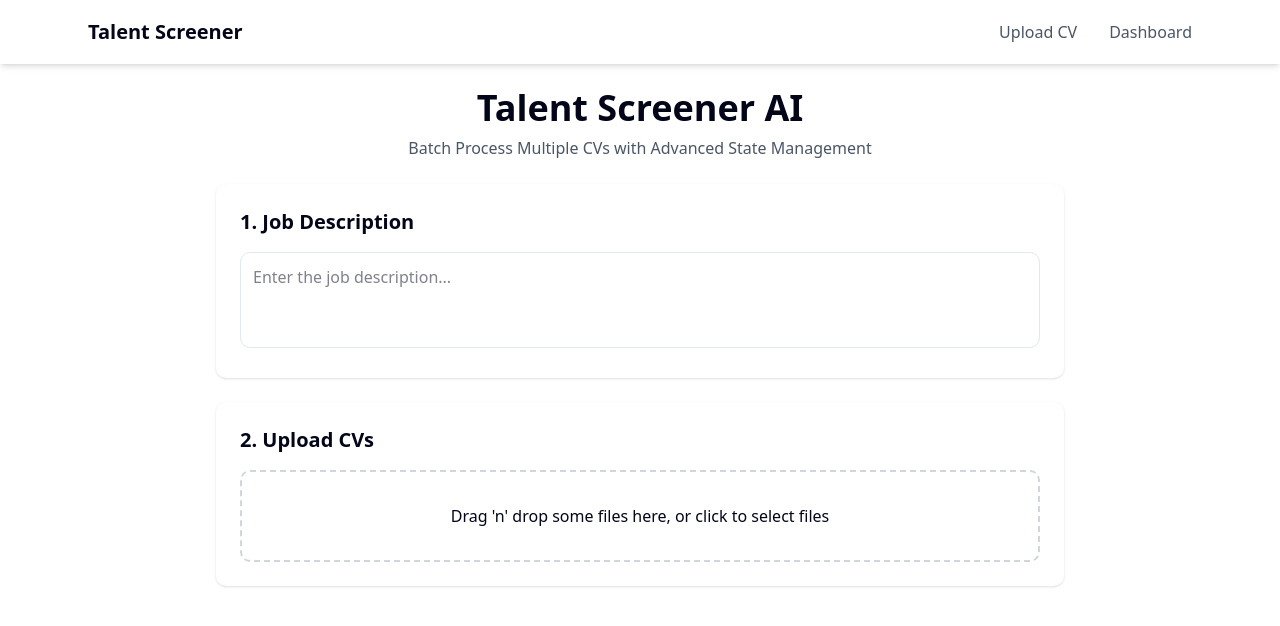
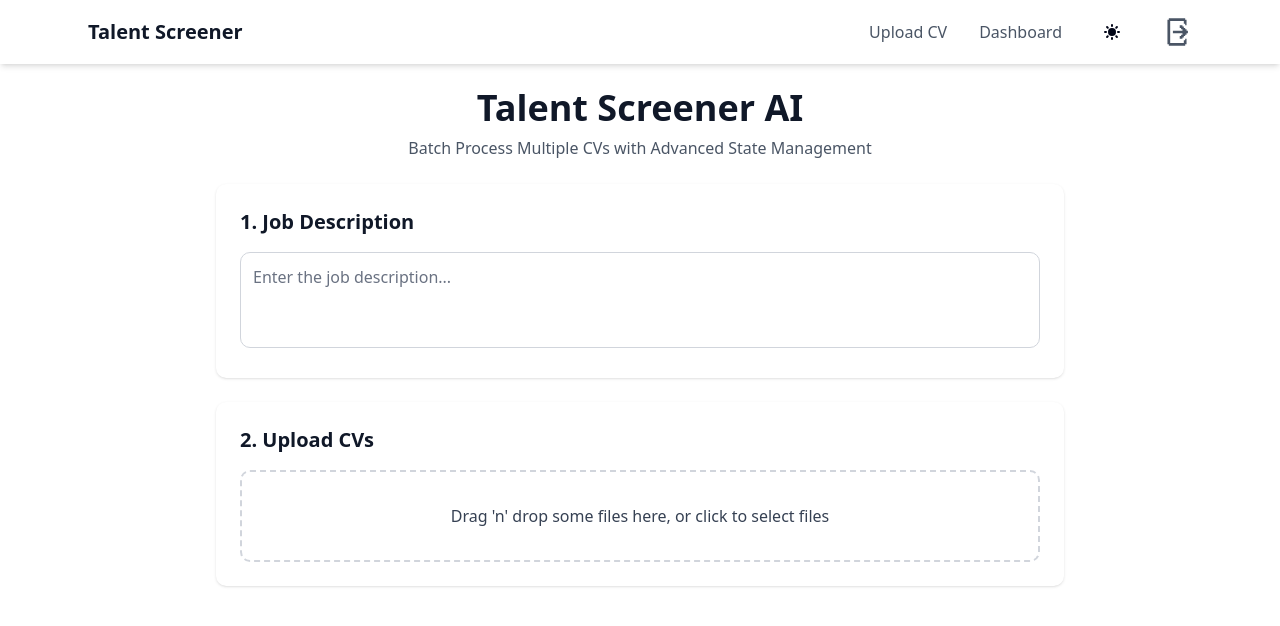
Before and after one commit to bukanboboiboy/Talent-Screener, a Next.js app: page / in a window 1280 px wide. Shown: the top 626 px of the page. Built offline with nearby package versions, Linux system fonts and the light colour scheme.

Commit message:
dark mode

```diff
--- a/src/app/layout.tsx
+++ b/src/app/layout.tsx
@@ -14,6 +14,7 @@ const geistMono = Geist_Mono({
 });
 
 import Navbar from "@/components/Navbar";
+import { ThemeProvider } from "@/contexts/ThemeContext";
 
 const inter = Inter({ subsets: ["latin"] });
 
@@ -32,8 +33,10 @@ export default function RootLayout({
       <body
         className={`${geistSans.variable} ${geistMono.variable} antialiased`}
       >
-        <Navbar />
-        {children}
+        <ThemeProvider>
+          <Navbar />
+          {children}
+        </ThemeProvider>
       </body>
     </html>
   );
--- a/src/app/page.tsx
+++ b/src/app/page.tsx
@@ -73,25 +73,25 @@ export default function HomePage() {
   return (
     <main className="max-w-4xl mx-auto p-6 space-y-6">
       <div className="text-center">
-        <h1 className="text-4xl font-bold">Talent Screener AI</h1>
-        <p className="text-gray-600 mt-2">Batch Process Multiple CVs with Advanced State Management</p>
+        <h1 className="text-4xl font-bold text-gray-900 dark:text-white">Talent Screener AI</h1>
+        <p className="text-gray-600 dark:text-gray-300 mt-2">Batch Process Multiple CVs with Advanced State Management</p>
       </div>
 
       {/* Form Input */}
-      <div className="bg-white p-6 rounded-lg shadow">
-        <h2 className="text-xl font-semibold mb-4">1. Job Description</h2>
+      <div className="bg-white dark:bg-gray-800 p-6 rounded-lg shadow">
+        <h2 className="text-xl font-semibold mb-4 text-gray-900 dark:text-white">1. Job Description</h2>
         <textarea
           value={jobDescription}
           onChange={(e) => setJobDescription(e.target.value)}
           placeholder="Enter the job description..."
-          className="w-full h-24 p-3 border rounded-lg resize-none"
+          className="w-full h-24 p-3 border rounded-lg resize-none bg-white dark:bg-gray-700 text-gray-900 dark:text-white border-gray-300 dark:border-gray-600 placeholder-gray-500 dark:placeholder-gray-400"
           disabled={isProcessing}
         />
       </div>
 
-      <div className="bg-white p-6 rounded-lg shadow">
-        <h2 className="text-xl font-semibold mb-4">2. Upload CVs</h2>
-        <div {...getRootProps()} className={`border-2 border-dashed rounded-lg p-8 text-center cursor-pointer transition-colors ${isDragActive ? 'border-blue-400 bg-blue-50' : 'border-gray-300'}`}>
+      <div className="bg-white dark:bg-gray-800 p-6 rounded-lg shadow">
+        <h2 className="text-xl font-semibold mb-4 text-gray-900 dark:text-white">2. Upload CVs</h2>
+        <div {...getRootProps()} className={`border-2 border-dashed rounded-lg p-8 text-center cursor-pointer transition-colors text-gray-700 dark:text-gray-300 ${isDragActive ? 'border-blue-400 bg-blue-50 dark:bg-blue-900/20' : 'border-gray-300 dark:border-gray-600'}`}>
           <input {...getInputProps()} />
           <p>Drag 'n' drop some files here, or click to select files</p>
         </div>
@@ -99,9 +99,9 @@ export default function HomePage() {
 
       {/* Upload Queue */}
       {uploads.length > 0 && (
-        <div className="bg-white p-6 rounded-lg shadow">
+        <div className="bg-white dark:bg-gray-800 p-6 rounded-lg shadow">
           <div className="flex justify-between items-center mb-4">
-            <h3 className="text-lg font-semibold">Upload Queue ({uploads.length})</h3>
+            <h3 className="text-lg font-semibold text-gray-900 dark:text-white">Upload Queue ({uploads.length})</h3>
             <div className="flex gap-2">
               <Button onClick={handleStartProcessing} disabled={isProcessing || uploads.every(u => u.status !== 'pending')}>
                 {isProcessing ? 'Processing...' : 'Start Processing'}
@@ -114,11 +114,11 @@ export default function HomePage() {
 
           <div className="space-y-3 max-h-96 overflow-y-auto pr-2">
             {uploads.map((upload) => (
-              <div key={upload.id} className="flex items-center gap-4 p-4 border rounded-lg bg-gray-50">
+              <div key={upload.id} className="flex items-center gap-4 p-4 border rounded-lg bg-gray-50 dark:bg-gray-700 border-gray-200 dark:border-gray-600">
                 <span className="text-2xl">{getStatusIcon(upload.status)}</span>
                 <div className="flex-1 min-w-0">
-                  <p className="font-medium truncate">{upload.file.name}</p>
-                  <p className="text-sm text-gray-600">{upload.message}</p>
+                  <p className="font-medium truncate text-gray-900 dark:text-white">{upload.file.name}</p>
+                  <p className="text-sm text-gray-600 dark:text-gray-300">{upload.message}</p>
                   {upload.status === 'success' && upload.result && (
                     <p className="text-sm font-bold text-blue-600 mt-1">
                       Score: {upload.result.Score} / 100
--- a/src/components/Navbar.tsx
+++ b/src/components/Navbar.tsx
@@ -1,15 +1,16 @@
 // file: src/components/Navbar.tsx
 import Link from 'next/link';
+import ThemeToggle from './ThemeToggle';
 
 export default function Navbar() {
   return (
-    <nav className="bg-white shadow-md sticky top-0 z-50">
+    <nav className="bg-white dark:bg-gray-900 shadow-md sticky top-0 z-50">
       <div className="max-w-6xl mx-auto px-6">
         <div className="flex justify-between items-center h-16">
           {/* Logo / Brand Name */}
           <div className="flex-shrink-0">
             <Link href="/" passHref>
-              <span className="font-bold text-xl cursor-pointer">
+              <span className="font-bold text-xl cursor-pointer text-gray-900 dark:text-white">
                 Talent Screener
               </span>
             </Link>
@@ -18,13 +19,19 @@ export default function Navbar() {
           {/* Navigation Links */}
           <div className="hidden md:flex items-center space-x-8">
             <Link href="/" passHref>
-              <span className="text-gray-600 hover:text-blue-600 transition cursor-pointer">
+              <span className="text-gray-600 dark:text-gray-300 hover:text-blue-600 dark:hover:text-blue-400 transition cursor-pointer">
                 Upload CV
               </span>
             </Link>
             <Link href="/dashboard" passHref>
-              <span className="text-gray-600 hover:text-blue-600 transition cursor-pointer">
+              <span className="text-gray-600 dark:text-gray-300 hover:text-blue-600 dark:hover:text-blue-400 transition cursor-pointer">
                 Dashboard
+              </span>
+            </Link>
+            <ThemeToggle />
+            <Link href="/login" passHref>
+              <span className="text-gray-600 dark:text-gray-300 hover:text-blue-600 dark:hover:text-blue-400 transition cursor-pointer">
+                <svg width="30" height="30" xmlns="http://www.w3.org/2000/svg" viewBox="0 0 22 22"><path fill="currentColor" d="M17 1v1h1v4h-1V5h-1V3H6v16h10v-2h1v-1h1v4h-1v1H5v-1H4V2h1V1zm-4 5h2v1h1v1h1v1h1v1h1v2h-1v1h-1v1h-1v1h-1v1h-2v-2h1v-1h1v-1H8v-2h7V9h-1V8h-1z"/></svg>
               </span>
             </Link>
           </div>
--- a/src/components/ScoreDisplay.tsx
+++ b/src/components/ScoreDisplay.tsx
@@ -11,15 +11,15 @@ export default function ScoreDisplay({ score, summary }: ScoreDisplayProps) {
     return 'text-red-600';
   }
   const getScoreBackground = (score: number) => {
-    if (score >= 80) return 'bg-green-100';
-    if (score >= 60) return 'bg-yellow-100';
-    return 'bg-red-100';
+    if (score >= 80) return 'bg-green-100 dark:bg-green-900/30';
+    if (score >= 60) return 'bg-yellow-100 dark:bg-yellow-900/30';
+    return 'bg-red-100 dark:bg-red-900/30';
   }
 
   return (
-    <div className="bg-white rounded-lg shadow-md p-6 animate-fade-in">
+    <div className="bg-white dark:bg-gray-800 rounded-lg shadow-md p-6 animate-fade-in">
       <div className="flex items-center justify-between mb-4">
-        <h3 className="text-lg font-semibold">Assessment Score</h3>
+        <h3 className="text-lg font-semibold text-gray-900 dark:text-white">Assessment Score</h3>
         <div className={`
           px-4 py-2 rounded-full text-2xl font-bold
           ${getScoreColor(score)} ${getScoreBackground(score)}
@@ -28,10 +28,10 @@ export default function ScoreDisplay({ score, summary }: ScoreDisplayProps) {
         </div>
       </div>
       <div className="space-y-2">
-        <h4 className="font-medium text-gray-700">Summary:</h4>
+        <h4 className="font-medium text-gray-700 dark:text-gray-300">Summary:</h4>
         <ul className="space-y-1 list-disc list-inside">
           {summary.map((point, index) => (
-            <li key={index} className="text-sm text-gray-600">
+            <li key={index} className="text-sm text-gray-600 dark:text-gray-300">
               {point}
             </li>
           ))}
--- /dev/null
+++ b/src/components/ThemeToggle.tsx
@@ -0,0 +1,25 @@
+'use client';
+
+import { useTheme } from '@/contexts/ThemeContext';
+
+export default function ThemeToggle() {
+  const { theme, toggleTheme } = useTheme();
+
+  return (
+    <button
+      onClick={toggleTheme}
+      className="p-2 rounded-md hover:bg-gray-100 dark:hover:bg-gray-800 transition-colors"
+      aria-label="Toggle theme"
+    >
+      {theme === 'light' ? (
+        <svg className="w-5 h-5" fill="currentColor" viewBox="0 0 20 20">
+          <path fillRule="evenodd" d="M10 2a1 1 0 011 1v1a1 1 0 11-2 0V3a1 1 0 011-1zm4 8a4 4 0 11-8 0 4 4 0 018 0zm-.464 4.95l.707.707a1 1 0 001.414-1.414l-.707-.707a1 1 0 00-1.414 1.414zm2.12-10.607a1 1 0 010 1.414l-.706.707a1 1 0 11-1.414-1.414l.707-.707a1 1 0 011.414 0zM17 11a1 1 0 100-2h-1a1 1 0 100 2h1zm-7 4a1 1 0 011 1v1a1 1 0 11-2 0v-1a1 1 0 011-1zM5.05 6.464A1 1 0 106.465 5.05l-.708-.707a1 1 0 00-1.414 1.414l.707.707zm1.414 8.486l-.707.707a1 1 0 01-1.414-1.414l.707-.707a1 1 0 011.414 1.414zM4 11a1 1 0 100-2H3a1 1 0 000 2h1z" clipRule="evenodd" />
+        </svg>
+      ) : (
+        <svg className="w-5 h-5" fill="currentColor" viewBox="0 0 20 20">
+          <path d="M17.293 13.293A8 8 0 016.707 2.707a8.001 8.001 0 1010.586 10.586z" />
+        </svg>
+      )}
+    </button>
+  );
+}
--- /dev/null
+++ b/src/contexts/ThemeContext.tsx
@@ -0,0 +1,48 @@
+'use client';
+
+import { createContext, useContext, useEffect, useState } from 'react';
+
+type Theme = 'light' | 'dark';
+
+interface ThemeContextType {
+  theme: Theme;
+  toggleTheme: () => void;
+}
+
+const ThemeContext = createContext<ThemeContextType | undefined>(undefined);
+
+export function ThemeProvider({ children }: { children: React.ReactNode }) {
+  const [theme, setTheme] = useState<Theme>('light');
+
+  useEffect(() => {
+    const stored = localStorage.getItem('theme') as Theme;
+    if (stored) {
+      setTheme(stored);
+    } else if (window.matchMedia('(prefers-color-scheme: dark)').matches) {
+      setTheme('dark');
+    }
+  }, []);
+
+  useEffect(() => {
+    document.documentElement.classList.toggle('dark', theme === 'dark');
+    localStorage.setItem('theme', theme);
+  }, [theme]);
+
+  const toggleTheme = () => {
+    setTheme(prev => prev === 'light' ? 'dark' : 'light');
+  };
+
+  return (
+    <ThemeContext.Provider value={{ theme, toggleTheme }}>
+      {children}
+    </ThemeContext.Provider>
+  );
+}
+
+export function useTheme() {
+  const context = useContext(ThemeContext);
+  if (!context) {
+    throw new Error('useTheme must be used within ThemeProvider');
+  }
+  return context;
+}
```
Also changed, not shown: src/app/dashboard/page.tsx (+10 -7 lines).
